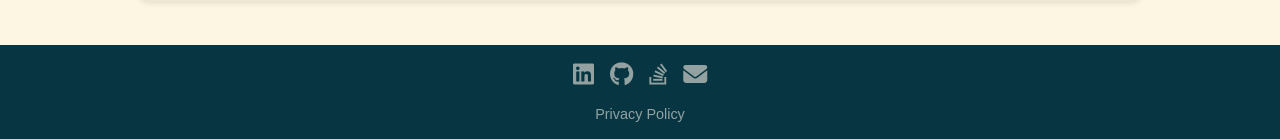
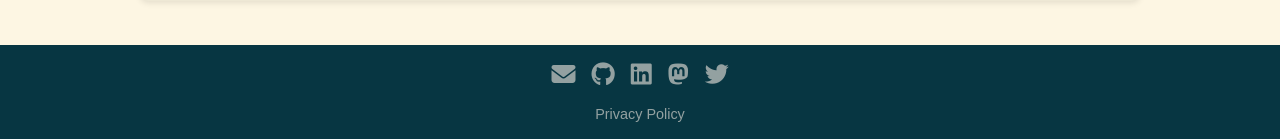
Before and after one commit to pascscha/pascscha-blog, a PHP site: page / in a window 1280 px wide. Shown: the part 1885-2024 px from the top of the page. Run offline with PHP 8.4, Linux system fonts and the light colour scheme; some web fonts are replaced.

Commit message:
Changed footer to have more social links

```diff
--- a/http/index.php
+++ b/http/index.php
@@ -122,17 +122,27 @@
 
     <footer>
         <div id="social-links">
-            <a href="https://linkedin.com/in/pascscha" class="social-link" title="LinkedIn"><i
-                    class="fab fa-linkedin"></i></a>
-            <a href="https://github.com/pascscha" class="social-link" title="GitHub"><i class="fab fa-github"></i></a>
-            <a href="https://stackoverflow.com/users/10046273/pascscha" class="social-link" title="Stack Overflow"><i
-                    class="fab fa-stack-overflow"></i></a>
-            <a href="mailto:mail@pascscha.ch" class="social-link" title="Email"><i class="fas fa-envelope"></i></a>
+            <a href="mailto:mail@pascscha.ch" class="social-link" title="Email">
+                <i class="fas fa-envelope"></i>
+            </a>
+            <a href="https://github.com/pascscha" class="social-link" title="GitHub">
+                <i class="fab fa-github"></i>
+            </a>
+            <a href="https://www.linkedin.com/in/pascscha" class="social-link" title="LinkedIn">
+                <i class="fab fa-linkedin"></i>
+            </a>
+            <a href="https://mastodon.social/@pascscha" class="social-link" title="Mastodon">
+                <i class="fab fa-mastodon"></i>
+            </a>
+            <a href="https://twitter.com/pascscha" class="social-link" title="Twitter">
+                <i class="fab fa-twitter"></i>
+            </a>
         </div>
         <div id="footer-links">
             <a href="/privacy" class="footer-link">Privacy Policy</a>
         </div>
     </footer>
+
 </body>
 
 <script nonce="<?php echo $script_nonce; ?>">
```
Also changed, not shown: http/blog/template.php (+15 -6 lines), http/privacy/index.html (+15 -6 lines).
